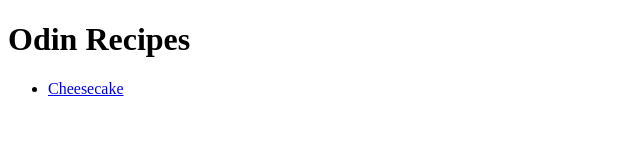
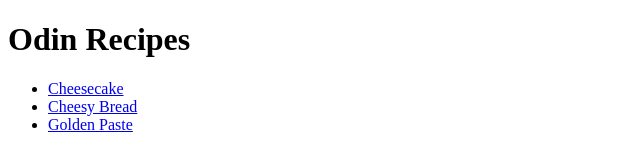
Before and after one commit to lindseymhb/odin-recipes, a plain HTML site: page index.html in a window 1280 px wide. Shown: the whole page, without its empty margins (0-640 px from the left). Drawn offline with Linux system fonts and the light colour scheme.

Commit message:
Add links for cheesy bread and golden paste

```diff
--- a/index.html
+++ b/index.html
@@ -12,6 +12,8 @@
 <h1>Odin Recipes</h1>
 <ul>
     <li><a href="recipes/cheesecake.html">Cheesecake</a></li>
+    <li><a href="recipes/cheesy-bread.html">Cheesy Bread</a></li>
+    <li><a href="recipes/golden-paste.html">Golden Paste</a></li>
 </ul>
 </body>
 
```
